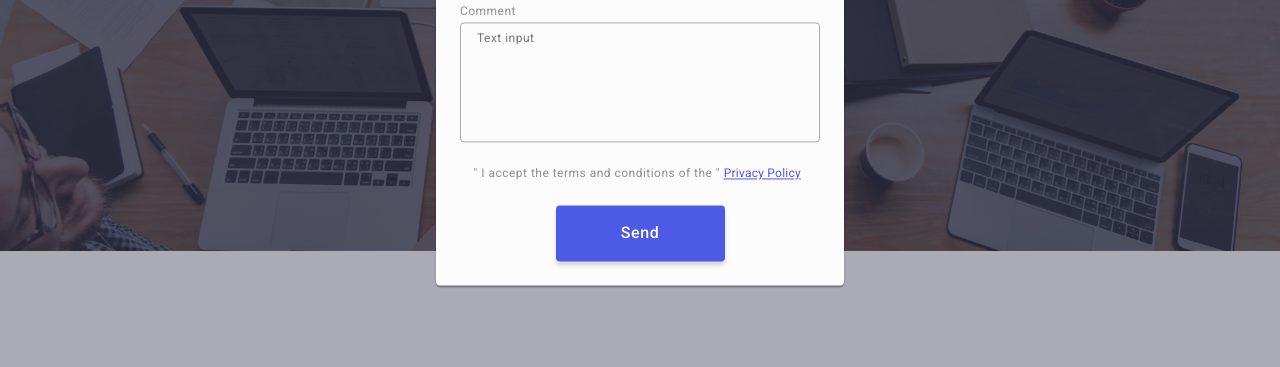
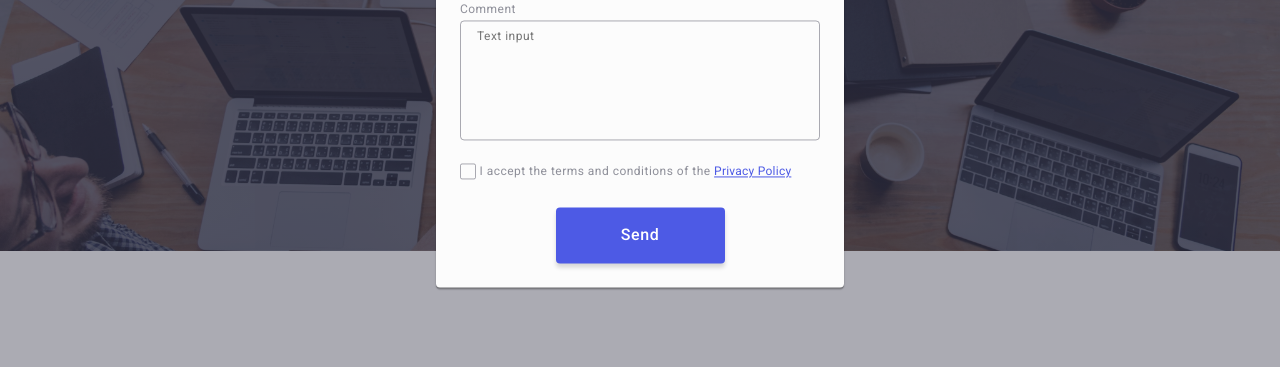
Before and after one commit to SergiyLymarenko/goit-markup-hw-05, a plain HTML site: page index.html in a window 1280 px wide. Shown: the part 422-789 px from the top of the page. Drawn offline with nearby package versions, Linux system fonts and the light colour scheme.

Commit message:
update 9

```diff
--- a/css/styles.css
+++ b/css/styles.css
@@ -801,8 +801,10 @@ body {
   margin-right: 8px;
 }
 
-.modal-checkbox-input:checked {
+.modal-checkbox-input:checked + .checkbox-text > .checkbox-icon {
   background-color: #404bbf;
+  border: none;
+  fill: #f4f4fd;
 }
 
 .checkbox-text {
@@ -811,6 +813,20 @@ body {
   font-weight: 400;
   line-height: 1.17;
   letter-spacing: 0.04em;
+}
+
+.checkbox-icon {
+  display: inline-flex;
+  align-items: center;
+  justify-content: center;
+  fill: transparent;
+  width: 16px;
+  height: 16px;
+  border: 1px solid rgba(46, 47, 66, 0.4);
+  border-radius: 2px;
+  transition: background-color 250ms cubic-bezier(0.4, 0, 0.2, 1),
+    border 250ms cubic-bezier(0.4, 0, 0.2, 1),
+    fill 250ms cubic-bezier(0.4, 0, 0.2, 1);
 }
 
 .privacy-link {
@@ -843,4 +859,5 @@ body {
   min-width: 169px;
   height: 56px;
   cursor: pointer;
+  transition: background-color 250ms cubic-bezier(0.4, 0, 0.2, 1);
 }
--- a/index.html
+++ b/index.html
@@ -567,13 +567,13 @@
               value="true"
               id="user-privacy"
             />
-            <label class="checkbox-text" for="user-privacy">
+            <label class="modal-form-label checkbox-text" for="user-privacy">
               <span class="checkbox-icon">
                 <svg class="icon-checkbox" width="10" height="8">
-                  <use href="./images/icon-features.svg#icon-Checkbox" />
+                  <use href="./images/icon-features.svg#icon-click" />
                 </svg>
               </span>
-              " I accept the terms and conditions of the "
+              I accept the terms and conditions of the
               <a href="" class="privacy-link">Privacy Policy</a>
             </label>
           </div>
```
Also changed, not shown: images/icon-features.svg.
